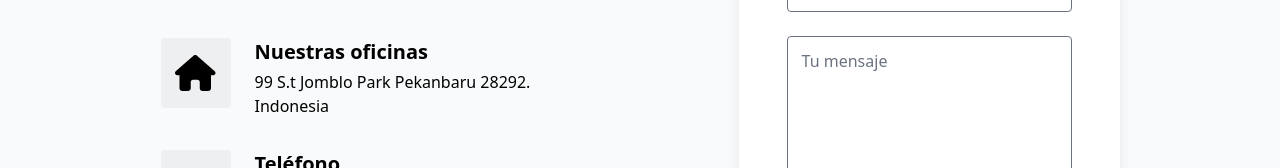
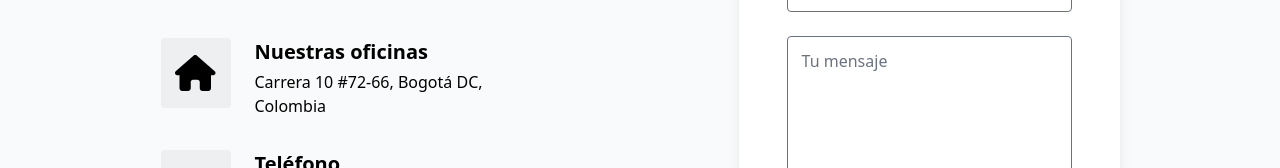
Before and after one commit to Aw3same/workflow-landing-page, a Vue app: page /contact in a window 1280 px wide. Shown: the part 318-486 px from the top of the page. Built offline with nearby package versions, Linux system fonts and the light colour scheme; a web font is replaced by a local one.

Commit message:
Added flowbite cdn scripts

```diff
--- a/index.html
+++ b/index.html
@@ -6,12 +6,14 @@
   <link rel="icon" href="/favicon.ico" />
   <link rel="stylesheet" href="https://rsms.me/inter/inter.css">
   <meta name="viewport" content="width=device-width, initial-scale=1.0" />
+  <link rel="stylesheet" href="https://unpkg.com/flowbite@1.4.5/dist/flowbite.min.css" />
   <title>Workflow</title>
 </head>
 
 <body class="font-sans bg-gray-50">
   <div id="app"></div>
   <script type="module" src="/src/main.ts"></script>
+  <script src="https://unpkg.com/flowbite@1.4.5/dist/flowbite.js"></script>
 </body>
 
 </html>
--- a/src/components/NavBar.vue
+++ b/src/components/NavBar.vue
@@ -3,7 +3,6 @@
   <nav class="bg-white border-gray-200 px-2 sm:px-4 py-2.5 rounded dark:bg-gray-800">
     <div class="container flex flex-wrap justify-between items-center mx-auto">
       <a
-        href="https://flowbite.com"
         class="flex items-center"
       >
         <img
--- a/src/views/Contact.vue
+++ b/src/views/Contact.vue
@@ -21,7 +21,7 @@
                 Nuestras oficinas
               </h4>
               <p class="text-base text-body-color">
-                99 S.t Jomblo Park Pekanbaru 28292. Indonesia
+                Carrera 10 #72-66, Bogotá DC, Colombia
               </p>
             </div>
           </div>
--- a/tailwind.config.js
+++ b/tailwind.config.js
@@ -1,14 +1,13 @@
-// eslint-disable-next-line @typescript-eslint/no-var-requires
-const defaultTheme = require("tailwindcss/defaultTheme");
+const defaultTheme = require('tailwindcss/defaultTheme')
 
 module.exports = {
-  content: ["./index.html", "./src/**/*.vue", "./src/**/*.ts"],
+  content: ['./index.html', './src/**/*.vue', './src/**/*.ts'],
   theme: {
     extend: {
       fontFamily: {
-        sans: ["Inter var", ...defaultTheme.fontFamily.sans],
+        sans: ['Inter var', ...defaultTheme.fontFamily.sans],
       },
     },
   },
-  plugins: [require("@tailwindcss/forms"), require("@tailwindcss/typography")],
-};
+  plugins: [require('@tailwindcss/forms'), require('@tailwindcss/typography')],
+}
```
Also changed, not shown: 1 other file (tests, documents, lock files or other folders).
